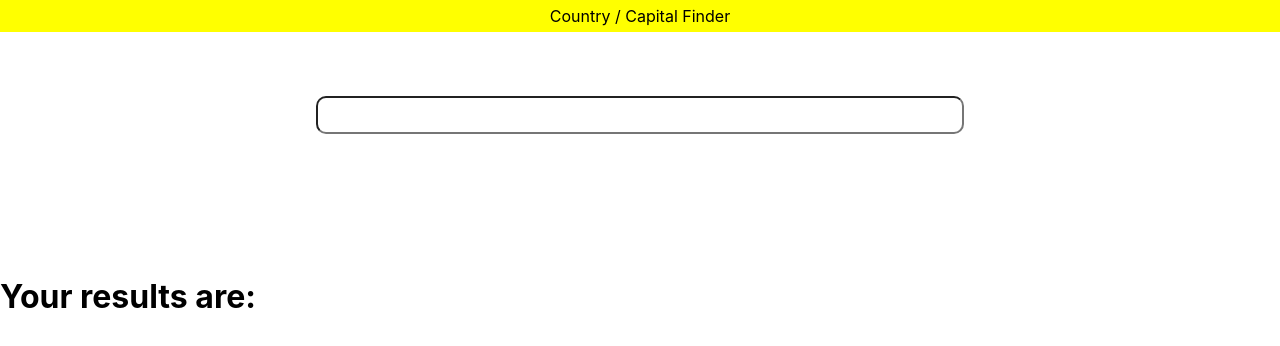
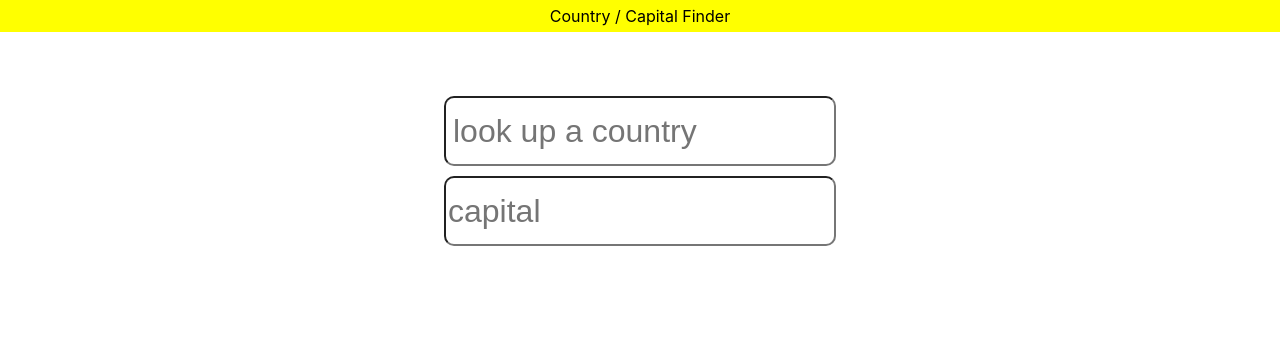
Before and after one commit to bmbaron/react_practice_lookup, a React (Create React App) app: page / in a window 1280 px wide. Shown: the top 346 px of the page. Built offline with nearby package versions, Linux system fonts and the light colour scheme; the HTML template or start-up script is replaced by a standard one.

Commit message:
set up the autofill for capital city lookup

```diff
--- a/src/App.css
+++ b/src/App.css
@@ -19,15 +19,31 @@
 }
 
 .searchbox--input {
-  width: 50%;
-  height: 2rem;
+  width: 30%;
+  min-width: 300px;
+  height: 4rem;
+  line-height: 4rem;
+  font-size: 2rem;
   border-radius: 10px;
 }
 
+.searchbox--output {
+  width: 30%;
+  min-width: 300px;
+  height: 4rem;
+  line-height: 4rem;
+  font-size: 2rem;
+  border-radius: 10px;
+}
+
+.searchbox--input::placeholder {
+  text-indent: 5px;
+}
+
 .searchbox .suggestion-container {
+  position: relative;
   margin: auto;
-  width: 80%;
-  line-height: 2rem;
+  width: 20%;
   display: flex;
   justify-content: center;
   flex-wrap: wrap;
@@ -35,21 +51,20 @@
 }
 
 .searchbox .suggestion-container .suggestion{
-  flex-grow: 1;
+  flex: 1 0 100%;
   background: white;
   color: black;
   margin: 1px;
   border: 2px solid black;
   font-size: 1rem;
   border-radius: 5px;
-}
-
-.searchbox .suggestion-container .suggestion:active {
-  transform: scale(0.9);
+  height: auto;
+  padding: 5px;
+  text-align: left;
 }
 
 .searchbox .suggestion-container .suggestion:hover{
-  background: lightblue;
+  transform: scale(1.1);
 }
 
 
--- a/src/components/Body.js
+++ b/src/components/Body.js
@@ -1,6 +1,5 @@
 import React from "react"
-import SearchBox from "./SearchBox"
-import Results from "./Results"
+import MainContainer from "./MainContainer"
 import Data from "../data/countryData"
 
 
@@ -21,8 +20,7 @@ export default function Body() {
 
 	return (
 		<div>
-				<SearchBox function={displayTest} data={countryData}/>
-				<Results />
+				<MainContainer function={displayTest} data={countryData}/>
 		</div>
 	)
 }
--- a/src/components/SearchBox.js
+++ b/src/components/MainContainer.js
@@ -1,9 +1,10 @@
 import React from "react"
 import Suggestion from "./Suggestion"
 
-export default function SearchBox(props) {
+export default function MainContainer(props) {
 
 	const [country, setCountry] = React.useState("")
+	const [capital, setCapital] = React.useState("")
 	const [suggestions, setSuggestions] = React.useState([])
 
 	function findSuggestions(val) {
@@ -23,11 +24,26 @@ export default function SearchBox(props) {
 		)
 	}
 
+	function findCapital(event) {
+		return (
+				props.data.forEach(place => {
+					place.country === event.target.value && setCapital(place.city)
+			})
+		)
+	}
+
+	function manageSuggestions(event, country) {
+		setCountry(country)
+		setSuggestions([])
+		findCapital(event)
+	}
+
+
 	function displaySuggestions(val) {
 		setSuggestions(
 			findSuggestions(val).map(el => {
 				return (
-					<Suggestion country={el.country} function={setCountry} key={el.country} />
+					<Suggestion country={el.country} function={manageSuggestions} key={el.country} />
 				)
 			})
 		)
@@ -37,11 +53,13 @@ export default function SearchBox(props) {
 		event.preventDefault()
 		setCountry(event.target.value)
 		displaySuggestions(event.target.value)
+		// findCapital(event.target.value)
 	}
 
 	function handleKeyDown(event) {
 		if(event.keyCode === 8 || event.keyCode === 46) {
 			setCountry("")
+			setCapital("")
 			setSuggestions([])
 		}
 	}
@@ -51,6 +69,7 @@ export default function SearchBox(props) {
 			<input
 				className="searchbox--input"
 				type="text"
+				placeholder="look up a country"
 				name="country"
 				onChange={updateCountry}
 				onKeyDown={handleKeyDown}
@@ -60,6 +79,14 @@ export default function SearchBox(props) {
 			<div className="suggestion-container">
 				{suggestions}
 			</div>
+			<input
+				className="searchbox--output"
+				type="text"
+				placeholder="capital"
+				name="capital"
+				readOnly={true}
+				value={capital}
+			/>
 		</div>
 	)
 }
--- a/src/components/Results.js
+++ /dev/null
@@ -1,9 +0,0 @@
-import React from "react"
-
-export default function Results() {
-	return (
-		<div className="results-container">
-			<h1>Your results are: </h1>
-		</div>
-	)
-}
--- a/src/components/Suggestion.js
+++ b/src/components/Suggestion.js
@@ -1,8 +1,15 @@
 import React from "react"
 
 export default function Suggestion(props) {
+
 	return (
-		<button className="suggestion" onClick={() => props.function(props.country)}>
+		<button
+			className="suggestion"
+			onClick={(e) => {
+				props.function(e, props.country)
+				}}
+			value={props.country}
+		>
 			{props.country}
 		</button>
 	)
```
